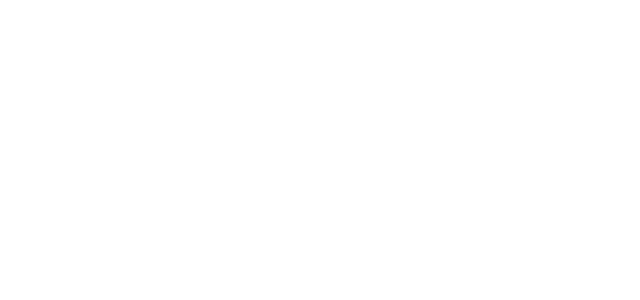
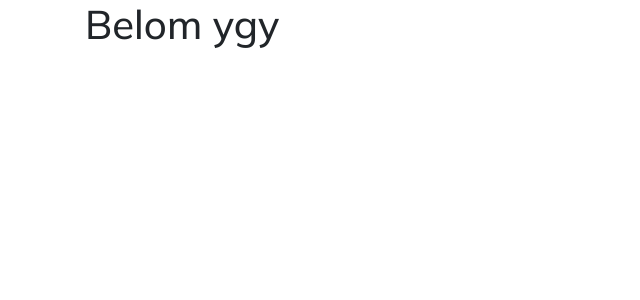
Before and after one commit to Gameciel/slide-07-exercises, a React (Create React App) app: page /list in a window 1280 px wide. Shown: the top 300 px of the page, without its empty margins (0-640 px from the left). Built offline with nearby package versions, Linux system fonts and the light colour scheme.

Commit message:
placeholder list

```diff
--- a/src/components/List.jsx
+++ b/src/components/List.jsx
@@ -5,6 +5,10 @@
 		console.log(this.state);
 	}
 	render() {
-		return <div className="container"></div>;
+		return (
+			<div className="container">
+				<h1>Belom ygy</h1>
+			</div>
+		);
 	}
 }
```
